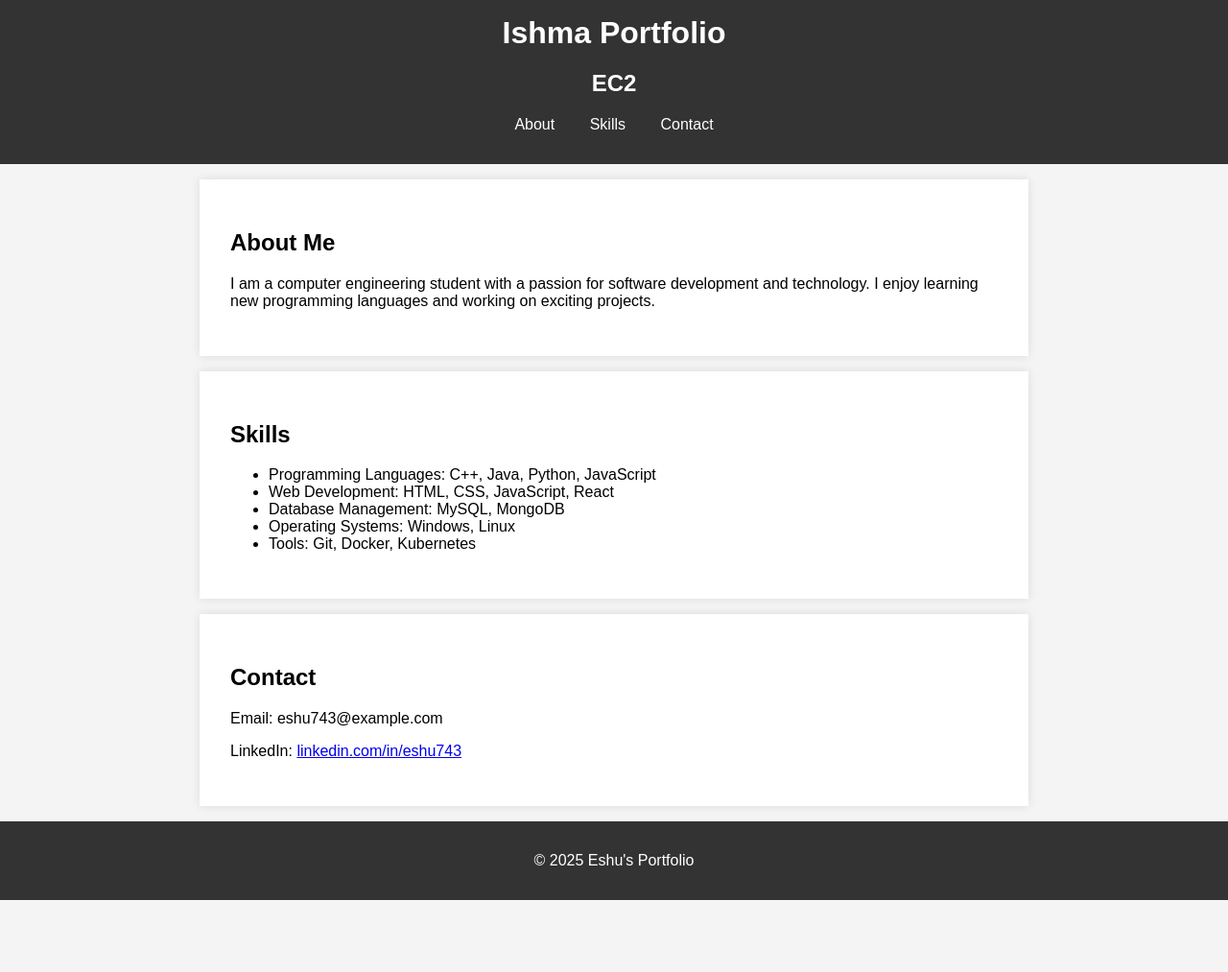
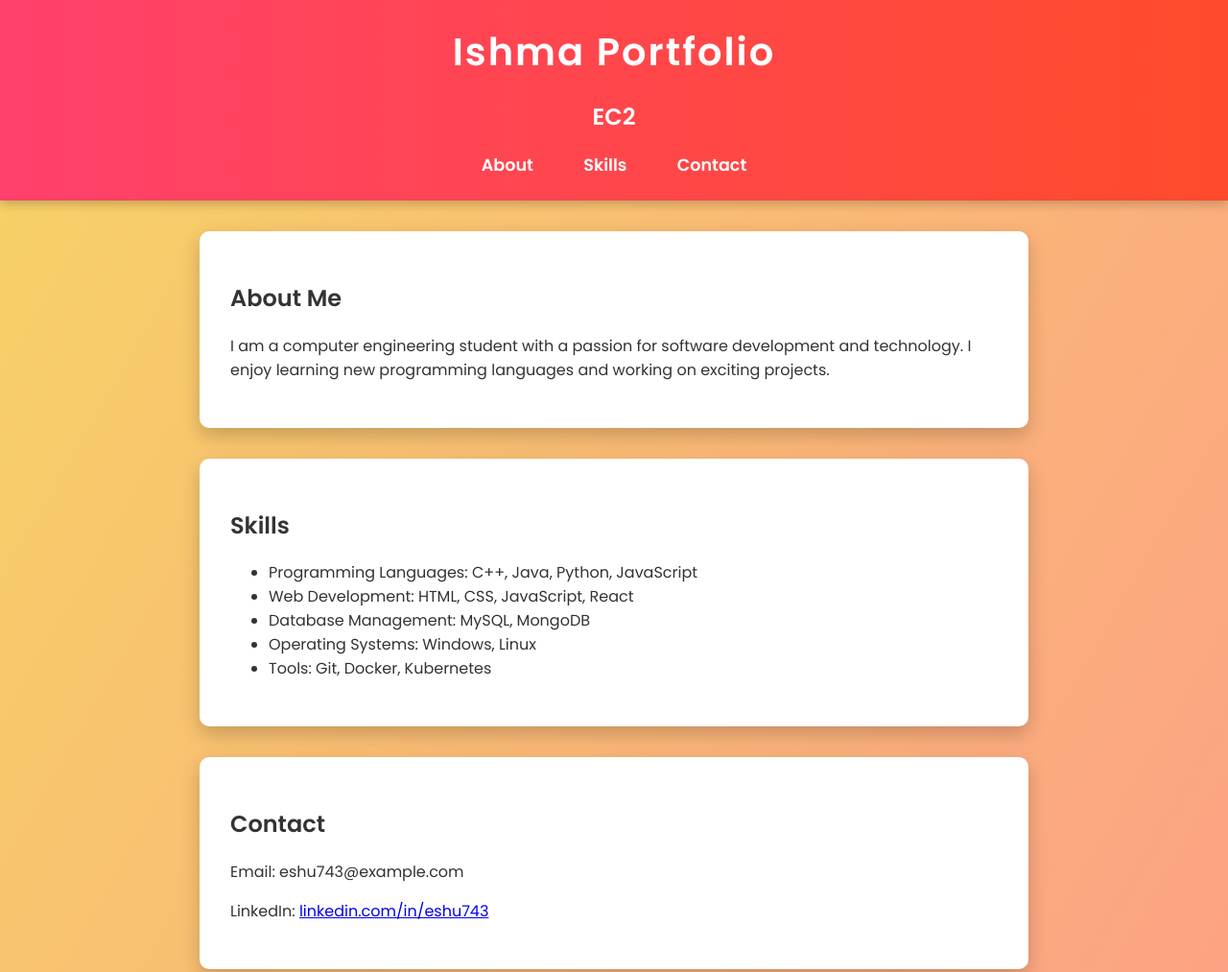
Before and after one commit to ishma-eng/MY-PORTFOLIO12, a website: page index.html in a window 1280 px wide. Shown: the top 1013 px of the page at 96% size. Before the commit the page ends 938 px from the top, so only its background shows below. Drawn offline with Linux system fonts and the light colour scheme.

Commit message:
Update styles.css

```diff
--- a/styles.css
+++ b/styles.css
@@ -1,47 +1,134 @@
+/* Import Google Font */
+@import url('https://fonts.googleapis.com/css2?family=Poppins:wght@300;400;600&display=swap');
+
 body {
-    font-family: Arial, sans-serif;
+    font-family: 'Poppins', sans-serif;
     margin: 0;
     padding: 0;
-    background-color: #f4f4f4;
+    background: linear-gradient(120deg, #f6d365, #fda085);
+    color: #333;
+    animation: fadeIn 1s ease-in-out;
 }
 
+/* Header */
 header {
-    background-color: #333;
+    background: linear-gradient(to right, #ff416c, #ff4b2b);
     color: white;
-    padding: 1rem 0;
+    padding: 1.5rem 0;
     text-align: center;
+    box-shadow: 0 4px 10px rgba(0, 0, 0, 0.2);
+    animation: slideDown 1s ease-in-out;
 }
 
 header h1 {
     margin: 0;
+    font-size: 2.5rem;
+    letter-spacing: 2px;
 }
 
+/* Navigation */
 nav ul {
     list-style: none;
     padding: 0;
+    margin: 0;
 }
 
 nav ul li {
-    display: inline;
-    margin: 0 1rem;
+    display: inline-block;
+    margin: 0 1.5rem;
+    transition: transform 0.3s ease-in-out;
+}
+
+nav ul li:hover {
+    transform: scale(1.1);
 }
 
 nav ul li a {
     color: white;
     text-decoration: none;
+    font-weight: 600;
+    font-size: 1.1rem;
+    transition: color 0.3s ease-in-out;
 }
 
+nav ul li a:hover {
+    color: #f6d365;
+}
+
+/* Main Sections */
 section {
     padding: 2rem;
-    margin: 1rem auto;
+    margin: 2rem auto;
     max-width: 800px;
-    background-color: white;
-    box-shadow: 0 0 10px rgba(0, 0, 0, 0.1);
+    background: white;
+    border-radius: 10px;
+    box-shadow: 0 8px 20px rgba(0, 0, 0, 0.2);
+    transition: transform 0.3s ease-in-out, box-shadow 0.3s ease-in-out;
+    animation: fadeIn 1.2s ease-in-out;
 }
 
+section:hover {
+    transform: translateY(-5px);
+    box-shadow: 0 12px 25px rgba(0, 0, 0, 0.3);
+}
+
+/* Buttons */
+button {
+    background: linear-gradient(to right, #ff416c, #ff4b2b);
+    border: none;
+    color: white;
+    padding: 0.7rem 1.5rem;
+    font-size: 1rem;
+    cursor: pointer;
+    border-radius: 5px;
+    transition: all 0.3s ease-in-out;
+}
+
+button:hover {
+    background: linear-gradient(to right, #ff4b2b, #ff416c);
+    transform: scale(1.1);
+}
+
+/* Footer */
 footer {
     text-align: center;
-    padding: 1rem 0;
-    background-color: #333;
+    padding: 1.5rem 0;
+    background: linear-gradient(to right, #ff416c, #ff4b2b);
     color: white;
+    margin-top: 2rem;
+    animation: slideUp 1s ease-in-out;
 }
+
+/* Animations */
+@keyframes fadeIn {
+    from {
+        opacity: 0;
+        transform: translateY(10px);
+    }
+    to {
+        opacity: 1;
+        transform: translateY(0);
+    }
+}
+
+@keyframes slideDown {
+    from {
+        opacity: 0;
+        transform: translateY(-20px);
+    }
+    to {
+        opacity: 1;
+        transform: translateY(0);
+    }
+}
+
+@keyframes slideUp {
+    from {
+        opacity: 0;
+        transform: translateY(20px);
+    }
+    to {
+        opacity: 1;
+        transform: translateY(0);
+    }
+}
```
